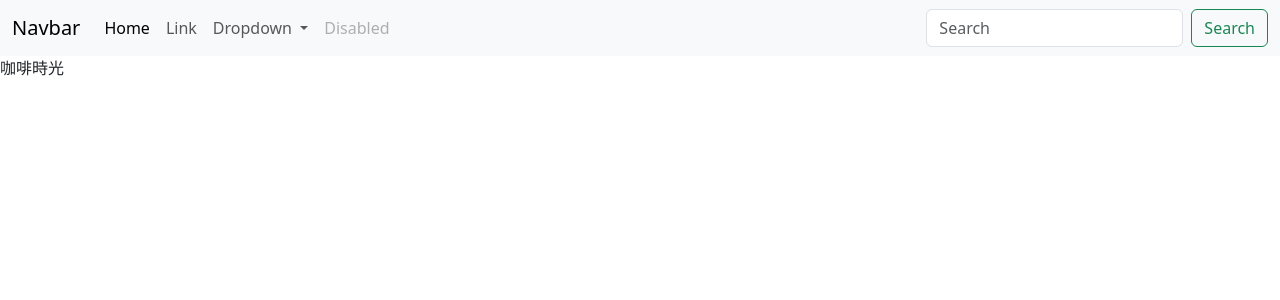
After one commit to SuYenTing/django_learning, a Django app: page /coffee10/ in a window 1280 px wide. The commit adds this page. Shown: the top 300 px of the page. Run offline with Django 4.2, Linux system fonts and the light colour scheme.

Commit message:
upload base.html

```diff
--- /dev/null
+++ b/cafe/templates/base.html
@@ -0,0 +1,50 @@
+<!DOCTYPE html>
+<html lang="en">
+<head>
+    <meta charset="UTF-8">
+    <meta http-equiv="X-UA-Compatible" content="IE=edge">
+    <meta name="viewport" content="width=device-width, initial-scale=1.0">
+    <link href="https://cdn.jsdelivr.net/npm/bootstrap@5.3.0-alpha1/dist/css/bootstrap.min.css" rel="stylesheet" integrity="sha384-GLhlTQ8iRABdZLl6O3oVMWSktQOp6b7In1Zl3/Jr59b6EGGoI1aFkw7cmDA6j6gD" crossorigin="anonymous">
+    <script src="https://cdn.jsdelivr.net/npm/bootstrap@5.3.0-alpha1/dist/js/bootstrap.bundle.min.js" integrity="sha384-w76AqPfDkMBDXo30jS1Sgez6pr3x5MlQ1ZAGC+nuZB+EYdgRZgiwxhTBTkF7CXvN" crossorigin="anonymous"></script>
+    <title>{% block title %}{% endblock %}</title>
+</head>
+<body>
+    <nav class="navbar navbar-expand-lg bg-body-tertiary">
+        <div class="container-fluid">
+          <a class="navbar-brand" href="#">Navbar</a>
+          <button class="navbar-toggler" type="button" data-bs-toggle="collapse" data-bs-target="#navbarSupportedContent" aria-controls="navbarSupportedContent" aria-expanded="false" aria-label="Toggle navigation">
+            <span class="navbar-toggler-icon"></span>
+          </button>
+          <div class="collapse navbar-collapse" id="navbarSupportedContent">
+            <ul class="navbar-nav me-auto mb-2 mb-lg-0">
+              <li class="nav-item">
+                <a class="nav-link active" aria-current="page" href="#">Home</a>
+              </li>
+              <li class="nav-item">
+                <a class="nav-link" href="#">Link</a>
+              </li>
+              <li class="nav-item dropdown">
+                <a class="nav-link dropdown-toggle" href="#" role="button" data-bs-toggle="dropdown" aria-expanded="false">
+                  Dropdown
+                </a>
+                <ul class="dropdown-menu">
+                  <li><a class="dropdown-item" href="#">Action</a></li>
+                  <li><a class="dropdown-item" href="#">Another action</a></li>
+                  <li><hr class="dropdown-divider"></li>
+                  <li><a class="dropdown-item" href="#">Something else here</a></li>
+                </ul>
+              </li>
+              <li class="nav-item">
+                <a class="nav-link disabled">Disabled</a>
+              </li>
+            </ul>
+            <form class="d-flex" role="search">
+              <input class="form-control me-2" type="search" placeholder="Search" aria-label="Search">
+              <button class="btn btn-outline-success" type="submit">Search</button>
+            </form>
+          </div>
+        </div>
+      </nav>
+      {% block content %}{% endblock %}
+</body>
+</html>
--- a/cafe/templates/coffee/coffee.html
+++ b/cafe/templates/coffee/coffee.html
@@ -16,5 +16,6 @@
     <p><a href='/coffee6'>Coffee tables</a></p>
     <p><a href='/coffee7'>Category</a></p>
     <p><a href='/coffee8'>Coffee tables(use params method)</a></p>
+    <p><a href='/coffee10'>Base Template</a></p>
 </body>
 </html>
--- /dev/null
+++ b/cafe/templates/coffee/coffee10.html
@@ -0,0 +1,4 @@
+{% extends "base.html" %}
+{% load static %}
+{% block title %}Cafe Time{% endblock %}
+{% block content %} 咖啡時光 {% endblock %}
--- a/cafe/views.py
+++ b/cafe/views.py
@@ -147,3 +147,6 @@ def coffe9(request, pid):
     template = get_template('coffee/coffee9.html')
     template = template.render({'product': product})
     return HttpResponse(template)
+
+def coffe10(request):
+    return render(request, 'coffee/coffee10.html')
--- a/mywebsite/urls.py
+++ b/mywebsite/urls.py
@@ -15,7 +15,7 @@ Including another URLconf
 """
 from django.contrib import admin
 from django.urls import path, include
-from cafe.views import index, coffee, slogan, index2, coffe1, coffe2, coffe3, coffe4, coffe5, coffe6, coffe7, coffe8, coffe9
+from cafe.views import index, coffee, slogan, index2, coffe1, coffe2, coffe3, coffe4, coffe5, coffe6, coffe7, coffe8, coffe9, coffe10
 
 urlpatterns = [
     path('admin/', admin.site.urls),
@@ -37,4 +37,5 @@ urlpatterns += [
     path('coffee7/', coffe7),
     path('coffee8/', coffe8),
     path('coffee9/<str:pid>/', coffe9),
+    path('coffee10/', coffe10),
 ]
```
